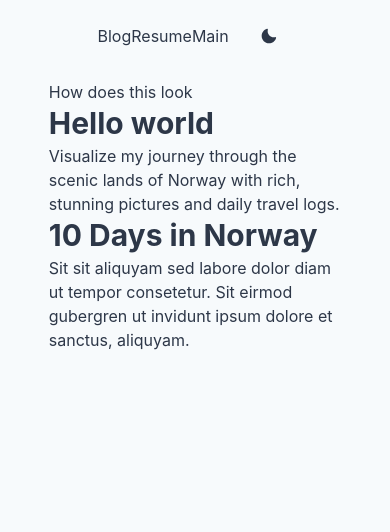
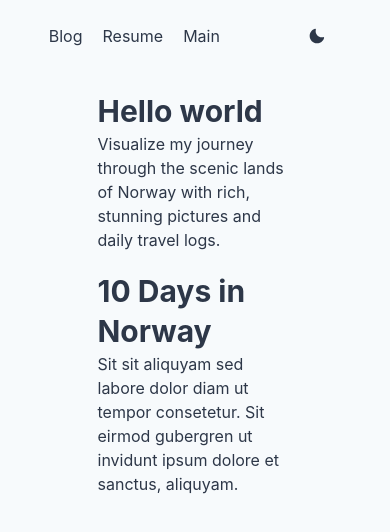
Before and after one commit to olegesan/bazz.pw, a Next.js app: page /blog in a window 390 px wide. Shown: the top 532 px of the page. Built offline with nearby package versions, Linux system fonts and the light colour scheme.

Commit message:
updates navbar to be more responsive

```diff
--- a/components/blogLayout.tsx
+++ b/components/blogLayout.tsx
@@ -7,10 +7,7 @@ type Props = {
 export default function BlogLayout({ children }: Props) {
   return (
     <Flex mt="20" mb="20" justifyContent="space-around">
-      <Box w="75%">
-        <p>How does this look</p>
-        {children}
-      </Box>
+      <Box w="50%">{children}</Box>
     </Flex>
   );
 }
--- a/components/navbar.tsx
+++ b/components/navbar.tsx
@@ -17,20 +17,20 @@ export default function NavBar() {
       color={colorMode === "light" ? "light.font" : "dark.font"}
       zIndex="2"
     >
-      <Flex justifyContent="space-between" w="50%" m="5">
-        <Flex alignItems="center" justifyContent="space-around" width="35%">
+      <Flex justifyContent="space-between" w="75%" m="5">
+        <Flex alignItems="center">
           <Link href="/blog">
-            <Lnk>
+            <Lnk pr="5">
               <Text>Blog</Text>
             </Lnk>
           </Link>
           <Link href="/resume">
-            <Lnk>
+            <Lnk pr="5">
               <Text>Resume</Text>
             </Lnk>
           </Link>
           <Link href="/">
-            <Lnk>
+            <Lnk pr="5">
               <Text>Main</Text>
             </Lnk>
           </Link>
--- a/pages/blog/index.tsx
+++ b/pages/blog/index.tsx
@@ -5,8 +5,7 @@ import { getAllBlogPosts } from "../../utils/mdx";
 import Link from "next/link";
 import { Box, Heading, Text, Link as Lnk } from "@chakra-ui/react";
 
-type Props = {
-  posts: {
+interface post {
   content: string;
   data: {
     title: string;
@@ -14,14 +13,18 @@ type Props = {
     summary: string;
     publishedAt: string;
   };
-  }[];
+}
+type Props = {
+  posts: post[];
 };
-const Blogs = ({ posts }: Props) => {
+
+type BlogCardProps = {
+  children?: React.ReactNode;
+  post: post;
+};
+const BlogCard = ({ post }: BlogCardProps) => {
   return (
-    <BlogLayout>
-      {posts.map((post, idx) => {
-        return (
-          <Box key={idx}>
+    <Box mt="3" mb="5">
       <Link passHref={true} href={`/blog/${post.data.slug}`}>
         <Lnk>
           <Heading size="xl">{post.data.title}</Heading>
@@ -30,6 +33,13 @@ const Blogs = ({ posts }: Props) => {
       <Text>{post.data.summary}</Text>
     </Box>
   );
+};
+
+const Blogs = ({ posts }: Props) => {
+  return (
+    <BlogLayout>
+      {posts.map((post, idx) => {
+        return <BlogCard post={post} key={idx} />;
       })}
     </BlogLayout>
   );
```
Also changed, not shown: pages/index.tsx (+2 -12 lines). Lines whose indentation alone changed are shown as unchanged.
